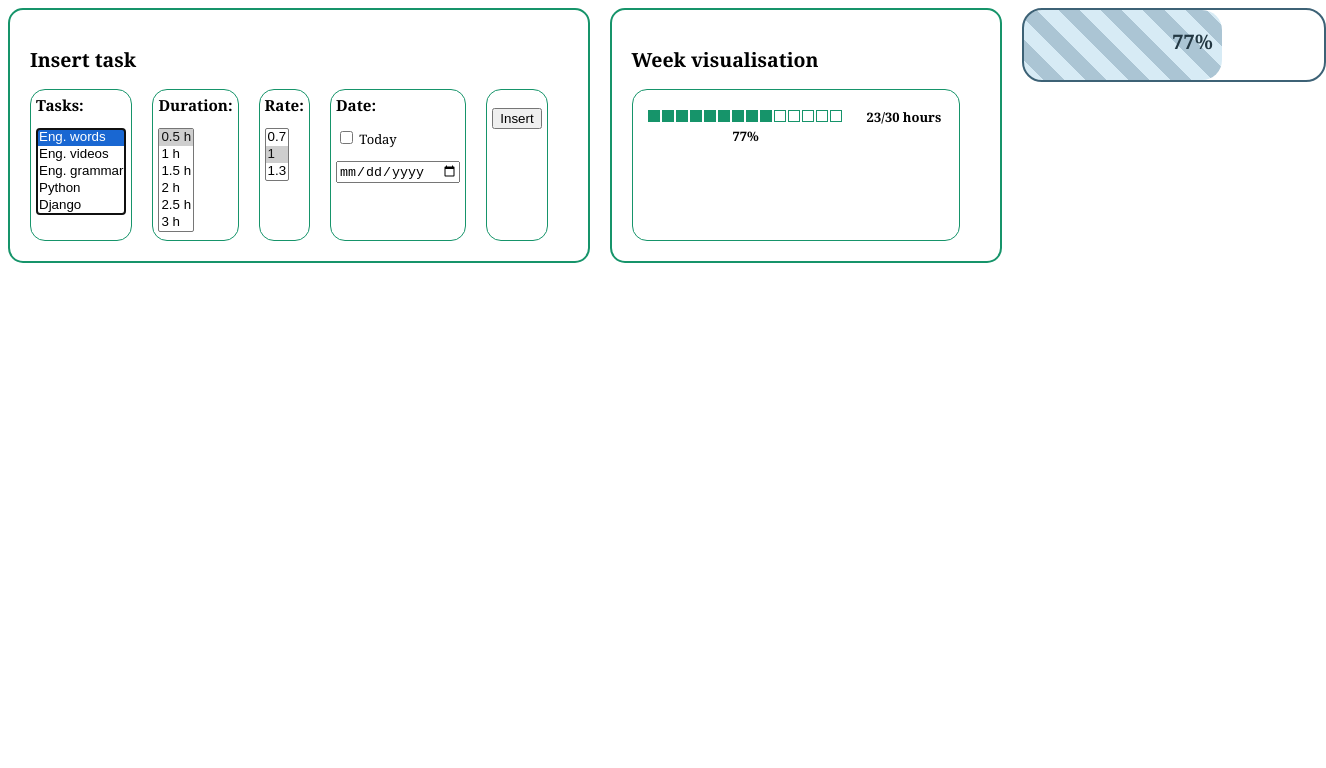
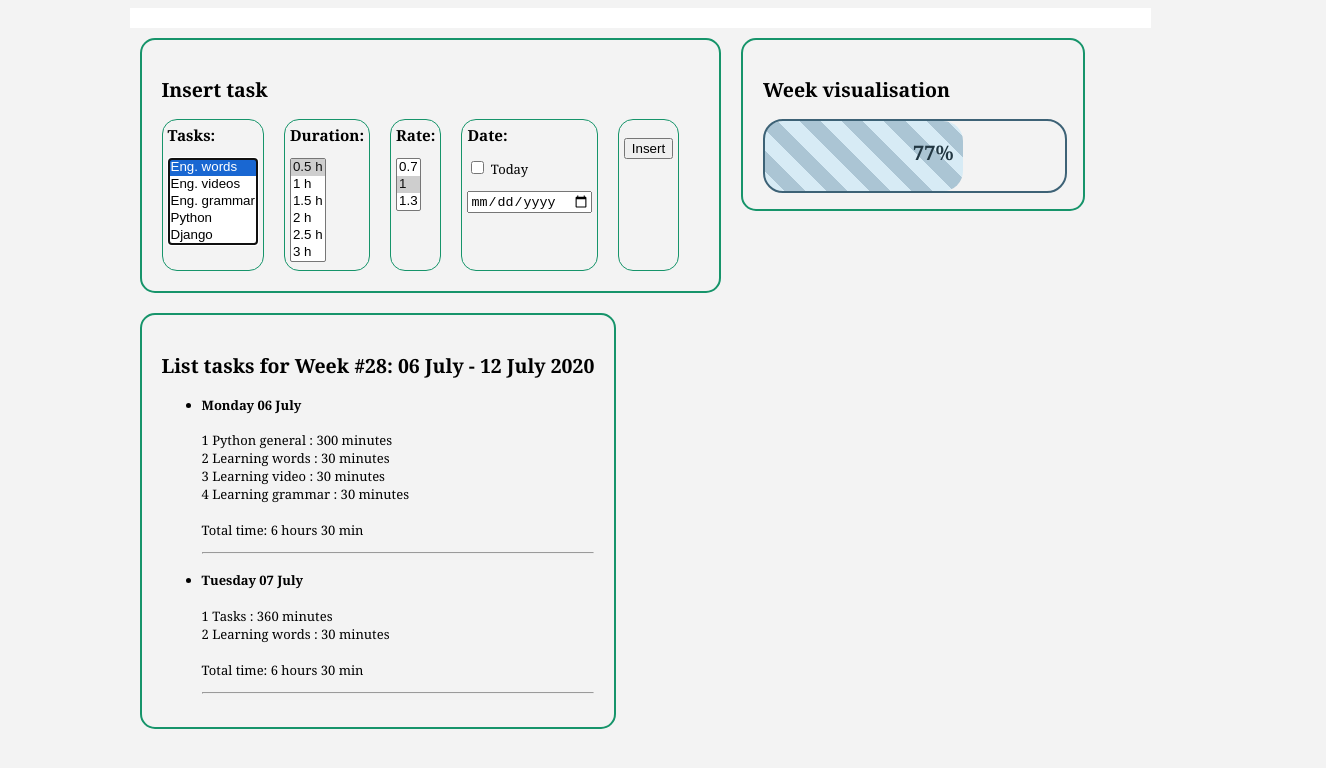
Before and after one commit to smackov/visualization, a plain HTML site: page index.html in a window 1280 px wide. Shown: the whole page, 1326 px wide, since content can reach past the window. Drawn offline with Linux system fonts and the light colour scheme.

Commit message:
Added third part to html - week review. Enhanced implementation of css and html. Renamed names of classes.

```diff
--- a/index.html
+++ b/index.html
@@ -7,9 +7,12 @@
     <link rel="stylesheet" href="style.css">
 </head>
 <body>
-    <div class="enter">
+    <div class="board">
+    <!--INSERT CELL FORM-->
+    <div class="general-cell">
         <h2>Insert task</h2>
         <form action="">
+
             <div class="task form">
                 <h3>Tasks:</h3>
             <p><select autofocus name="Task" id="" size="5">
@@ -20,6 +23,7 @@
                 <option value="">Django</option>
             </select></p>
             </div>
+
             <div class="duration form">
                 <h3>Duration:</h3>
                 <p><select name="Duration" id="" size="6">
@@ -31,6 +35,7 @@
                     <option value="">3 h</option>
                 </select></p>
             </div>
+
             <div class="rate form">
                 <h3>Rate:</h3>
                 <p><select name="Rate" id="" size="3">
@@ -39,51 +44,47 @@
                     <option value="">1.3</option>
                 </select></p>
             </div>
+
             <div class="date form">
                 <h3>Date:</h3>
                 <p><input type="checkbox" name="" id=""> Today</p>
                 <p><input type="date" name="" id=""></p>
             </div>
+
             <div class="submit form">
                 <p><input type="submit" value="Insert"></p>
             </div>
         </form>
     </div>
-    <div class="week_result">
+    <!--WEEK VISUALISATION PROCENT BOARD-->
+    <div class="general-cell">
         <h2>Week visualisation</h2>
-        <div class="procentage">
-            <div class="procent">
-                <ul class="full_square">
-                    <li></li>
-                    <li></li>
-                    <li></li>
-                    <li></li>
-                    <li></li>
-                    <li></li>
-                    <li></li>
-                    <li></li>
-                    <li></li>
-                </ul>
-
-                <ul class="empty_square">
-                    <li></li>
-                    <li></li>
-                    <li></li>
-                    <li></li>
-                    <li></li>
-                </ul>
-                <p>77%</p>
-            </div>
-            <div class="procent">
-                <p>23/30 hours</p>
-            </div>
+        <div class="box-of-line-procentage-of-week-implementation">
+            <p>77%</p>
+            <div class="body-of line-procentage-of-week-implementation"></div>
+            <div class="covered-part-of line-procentage-of-week-implementation"></div>
         </div>
     </div>
-
-    <div class="status">
-        <p>77%</p>
-        <div class="loading_cup cup"></div>
-        <div class="loading_part cup"></div>
+    <!--LIST TASKS FOR WEEK-->
+    <div class="general-cell">
+        <h2>List tasks for Week #28: 06 July - 12 July 2020</h2>
+        <ul>
+            <li><h4>Monday 06 July</h4>
+                <p>1 Python general : 300 minutes<br>
+                    2 Learning words : 30 minutes <br>
+                    3 Learning video : 30 minutes <br>
+                    4 Learning grammar : 30 minutes <br> <br>
+                    Total time: 6 hours 30 min </p> <hr>
+            </li>
+            <li><h4>Tuesday 07 July</h4>
+                <p>
+                    1 Tasks : 360 minutes <br>
+                    2 Learning words : 30 minutes <br> <br>
+                    Total time: 6 hours 30 min
+                </p> <hr>
+            </li>
+        </ul>
+    </div>
     </div>
 </body>
 </html>
--- a/style.css
+++ b/style.css
@@ -2,37 +2,27 @@ body {
     align-content: center;
     font-size: 13px;
     font-family: Georgia, 'Times New Roman', Times, serif;
+    background: rgb(243, 243, 243);
 }
 
-h3 {
-    margin: 0 0 0 0;
+.board {
+    width: 1001px;
+    height: 100%;
+    padding: 10px;
+    margin: auto;
+    background: white;
 }
 
-ul {
-    list-style-type: none;
-    align-content: center;
+.general-cell {
+    border: 2px solid rgb(22, 148, 106);
+    border-radius: 15px;
+    padding: 20px;
     float: left;
-    margin: 0;
-    padding: 5px 0 5px 0;
+    margin: 20px 20px 0 0;
 }
 
-li {
-    float: left;
-    margin-right: 2px;
-    align-content: center;
-}
-
-ul.full_square li {
-    border: 6px solid rgb(22, 148, 106);
-}
-
-ul.empty_square li {
-    border: 1px solid rgb(22, 148, 106);
-    width: 10px;
-    height: 10px;
-}
-
-.form, .procentage {
+/* INSERT CELL FORM */
+.form {
     float: left;
     height: 140px;
     margin-right: 20px;
@@ -41,58 +31,31 @@ ul.empty_square li {
     padding: 5px;
 }
 
-.date {
-
+.form h3 {
+    margin: 0 0 0 0;
 }
 
-
-.enter, .week_result {
-    border: 2px solid rgb(22, 148, 106);
-    border-radius: 15px;
-    padding: 20px;
-    float: left;
-    margin-right: 20px;
-}
-
-.procent {
-    text-align: center;
-    float: left;
-    padding: 10px;
-}
-
-.procent p {
-    margin: 3px;
-    padding: 0;
-    font-weight: bold;
-}
-
-.square {
-    width: 10px;
-    height: 10px;
-    color: rgb(22, 148, 106);
-    margin-right: 5px;
-    padding: 5px;
-    float: left;
-}
-
-.status {
+/* WEEK VISUALISATION PROCENT BOARD */
+.box-of-line-procentage-of-week-implementation {
     position: relative;
     float: left;
-}
-
-.cup {
     width: 300px;
     height: 70px;
 }
 
-.loading_cup {
+.line-procentage-of-week-implementation {
+    width: 300px;
+    height: 70px;
+}
+
+.body-of {
     position: absolute;
     border: 2px solid #3d6276;
     border-radius: 20px;
     z-index: 2;
 }
 
-.loading_part {
+.covered-part-of {
     position: absolute;
     border-radius: 20px;
     top: 2px;
@@ -107,8 +70,7 @@ ul.empty_square li {
     );
 }
 
-
-.status p {
+.box-of-line-procentage-of-week-implementation p {
     position: absolute;
     width: 0px;
     left: 150px;
```
Also changed, not shown: 1 other file.
